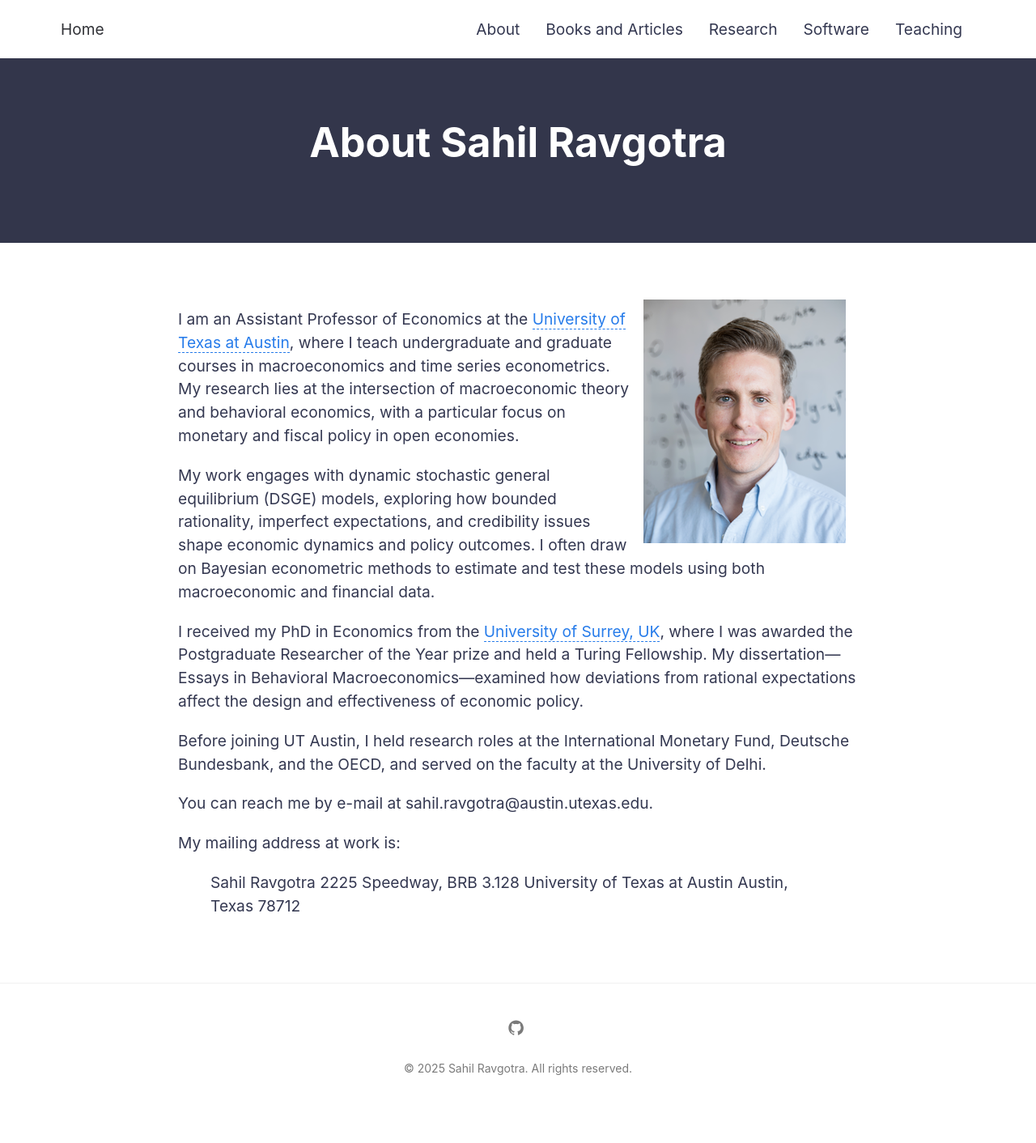
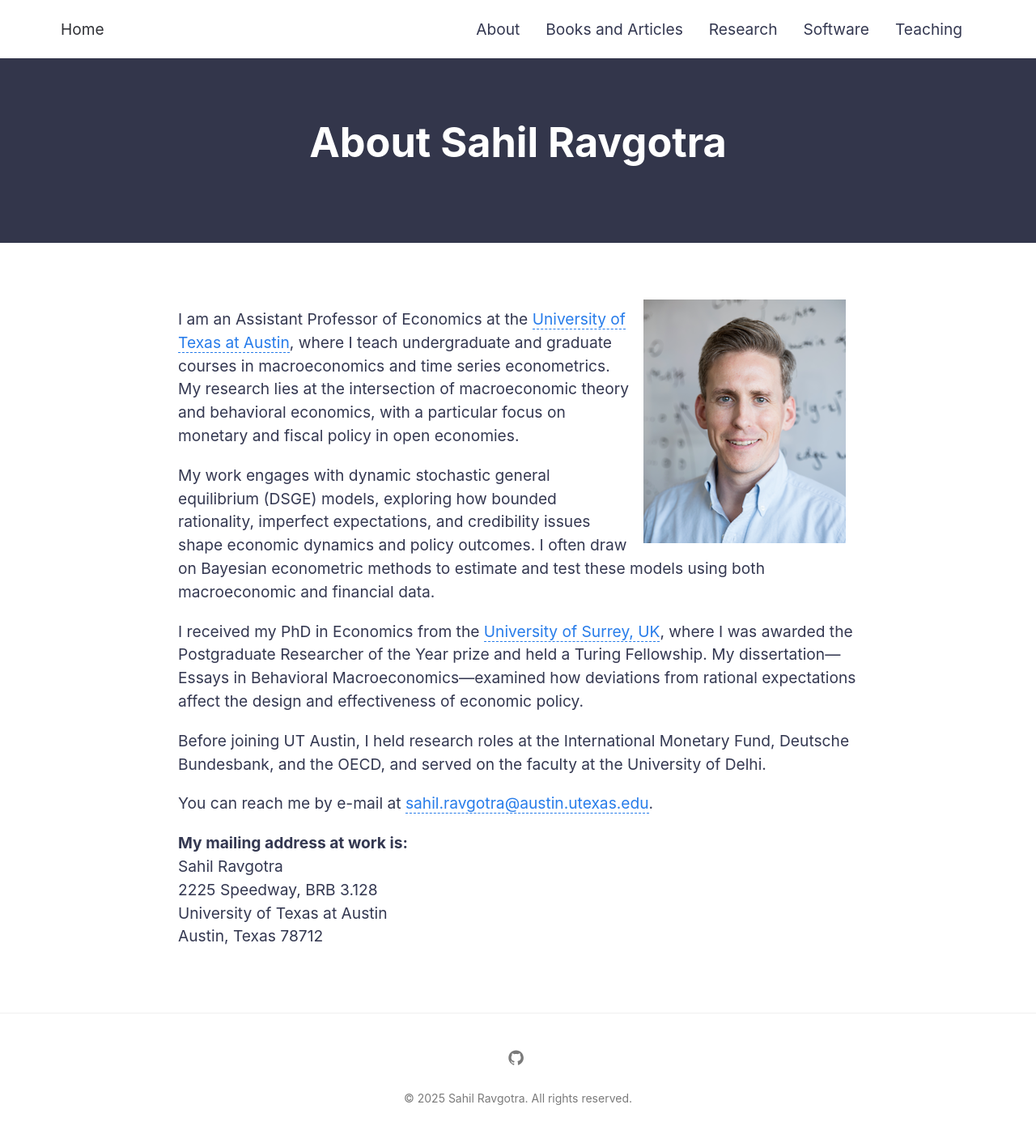
Before and after one commit to ravgotrasahil/ravgotrasahil-github.io, a Jekyll site: the page built from about.md, in a window 1280 px wide. Shown: the whole page at 81% size. Built offline with Jekyll 4.4.1, drawn with Linux system fonts in a browser that asks for light colours; before the commit the page ends 1375 px from its top, so only the background shows below that; part of the change alters nothing that is shown.

```diff
--- a/about.md
+++ b/about.md
@@ -15,10 +15,10 @@ I received my PhD in Economics from the [University of Surrey, UK](https://www.s
 
 Before joining UT Austin, I held research roles at the International Monetary Fund, Deutsche Bundesbank, and the OECD, and served on the faculty at the University of Delhi.
 
-You can reach me by e-mail at sahil.ravgotra@austin.utexas.edu.
+You can reach me by e-mail at [sahil.ravgotra@austin.utexas.edu](mailto:sahil.ravgotra@austin.utexas.edu).
 
-My mailing address at work is:
-> Sahil Ravgotra
-> 2225 Speedway, BRB 3.128
-> University of Texas at Austin
-> Austin, Texas 78712
+**My mailing address at work is:**
+Sahil Ravgotra
+2225 Speedway, BRB 3.128
+University of Texas at Austin
+Austin, Texas 78712
```
